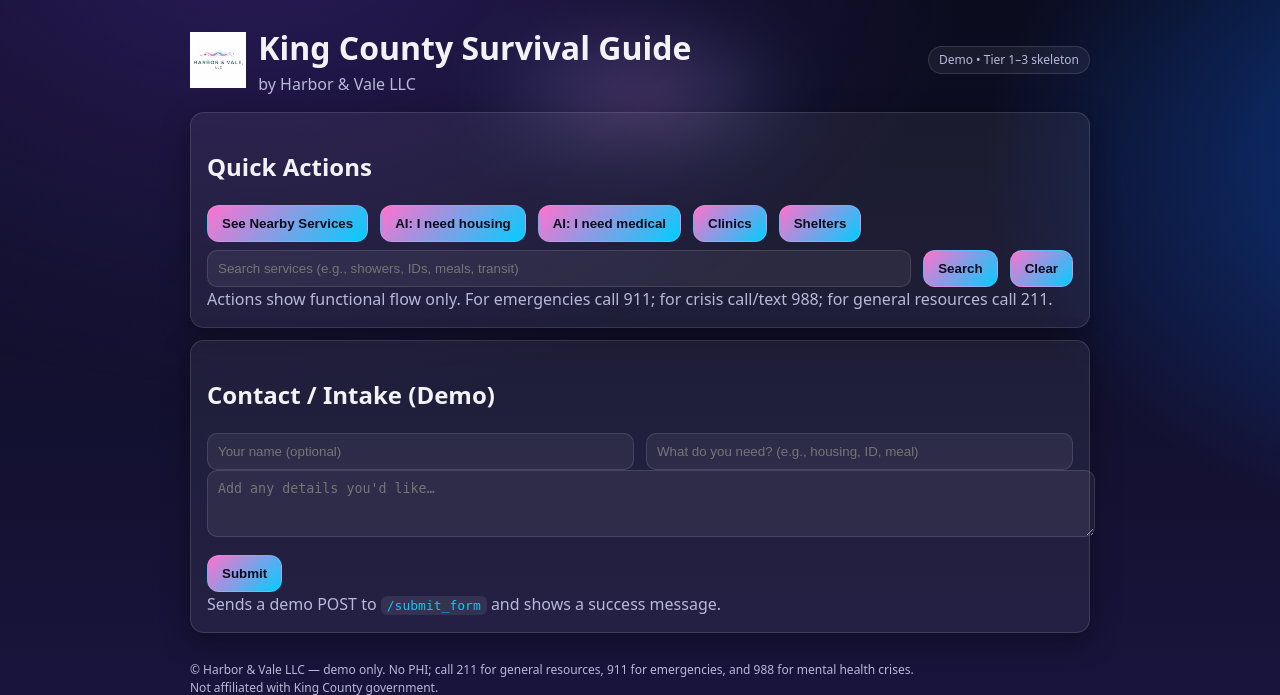
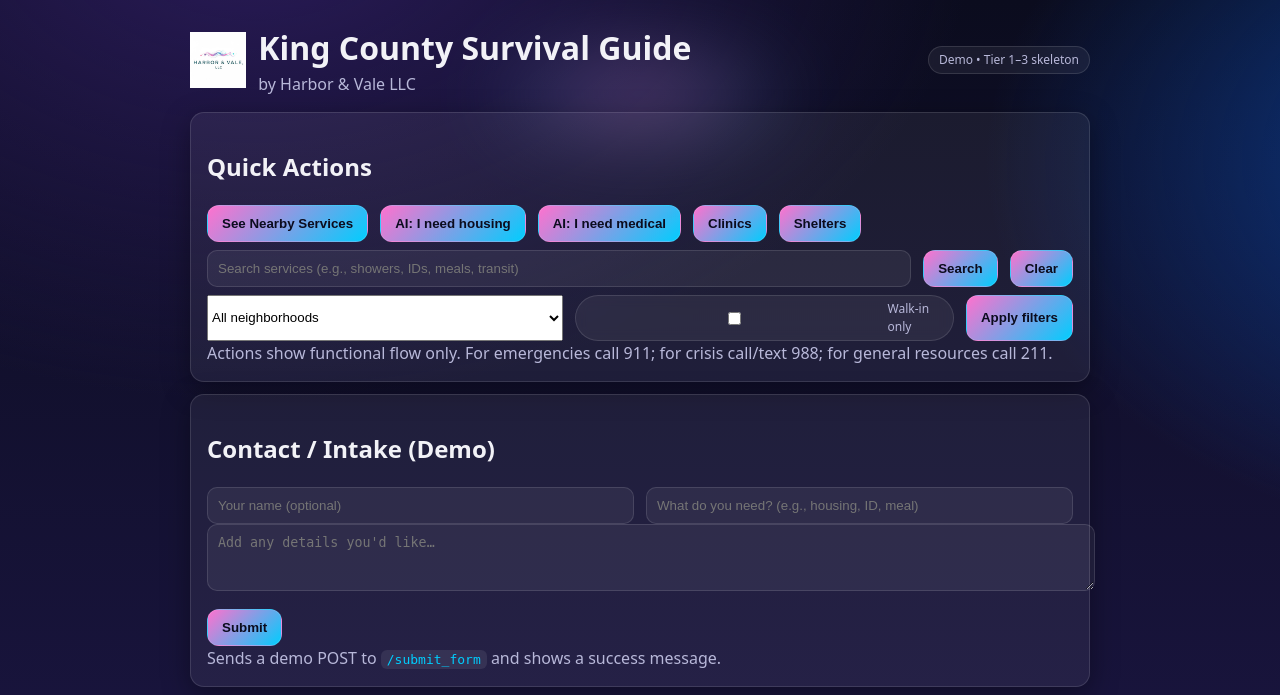
Before and after one commit to HarborandVale/King-County-Survival-Guide-Demo, a Python web app: template templates/index.html in a window 1280 px wide. Shown: the top 695 px of the page. Run offline with Jinja, Linux system fonts and the light colour scheme; the template is opened without the code that fills it, so the values that code supplies are empty.

Commit message:
Update index.html

```diff
--- a/templates/index.html
+++ b/templates/index.html
@@ -133,6 +133,20 @@
       <button onclick="loadServicesQuery()">Search</button>
       <button onclick="clearSearch()">Clear</button>
     </div>
+    <!-- Filters row: Neighborhood + Walk-in -->
+<div class="row" style="margin-top:8px">
+  <select id="hood">
+    <option value="">All neighborhoods</option>
+    <!-- options will be filled automatically -->
+  </select>
+
+  <label class="pill" style="display:flex;align-items:center;gap:6px">
+    <input id="walkin" type="checkbox" style="transform:translateY(1px)"> Walk-in only
+  </label>
+
+  <button onclick="applyFilters()">Apply filters</button>
+</div>
+
 
     <!-- Loading indicator -->
     <div id="loading" class="pill" style="display:none;margin-top:8px">Loading…</div>
@@ -283,6 +297,50 @@
     document.getElementById('cards').innerHTML = '';
     document.getElementById('output').style.display = 'none';
   }
+<!-- Build filters from the controls and fetch -->
+async function applyFilters(){
+  const hood = (document.getElementById('hood')?.value || '').trim();
+  const walk = document.getElementById('walkin')?.checked ? 'true' : '';
+
+  let url = '/services';
+  const params = [];
+  if (hood) params.push('neighborhood=' + encodeURIComponent(hood));
+  if (walk) params.push('walk_in=true');
+  if (params.length) url += '?' + params.join('&');
+
+  setLoading(true, params.length ? 'Applying filters…' : 'Loading services…');
+  try{
+    let res = await fetch(url, { cache: 'no-store' });
+    if (!res.ok) {
+      await new Promise(r => setTimeout(r, 600));
+      res = await fetch(url, { cache: 'no-store' });
+    }
+    const txt = await res.text();
+    try { renderCards(JSON.parse(txt)); }
+    catch (parseErr) { out({ error: 'Failed to parse JSON', status: res.status, raw: txt.slice(0, 400) }); }
+  }catch(e){
+    out({ error: String(e) });
+  }finally{
+    setLoading(false);
+  }
+}
+
+/* Populate the Neighborhood dropdown from the service data */
+async function populateNeighborhoods(){
+  try{
+    const select = document.getElementById('hood');
+    if (!select) return;
+    const res = await fetch('/services', { cache: 'no-store' });
+    const data = await res.json();
+    const uniq = Array.from(new Set((data || []).map(s => s.neighborhood).filter(Boolean))).sort();
+    const opts = uniq.map(n => `<option value="${n}">${n}</option>`).join('');
+    const first = select.querySelector('option')?.outerHTML || '<option value="">All neighborhoods</option>';
+    select.innerHTML = first + opts;
+  }catch(e){ /* non-fatal */ }
+}
+
+/* Run on page load */
+document.addEventListener('DOMContentLoaded', populateNeighborhoods);
 
   // AI triage (robust parsing + loading)
   async function triage(message){
```
